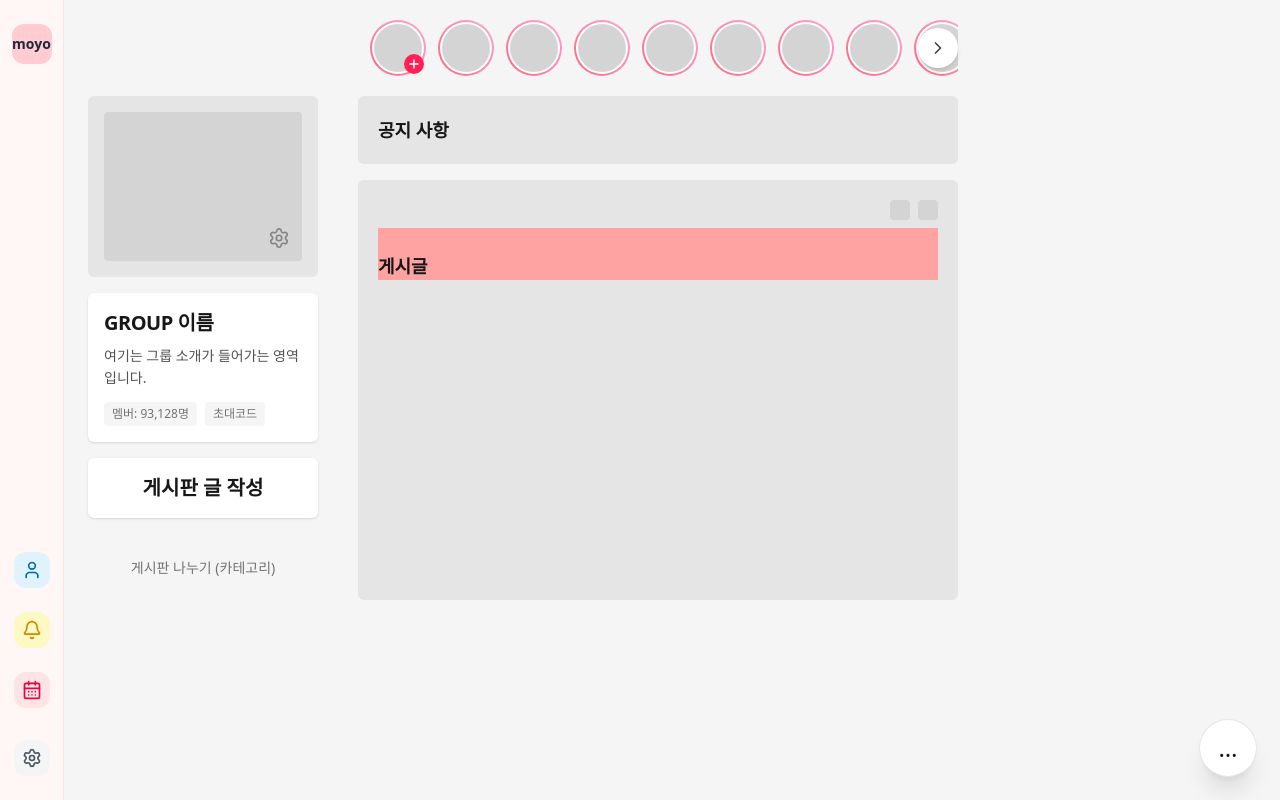
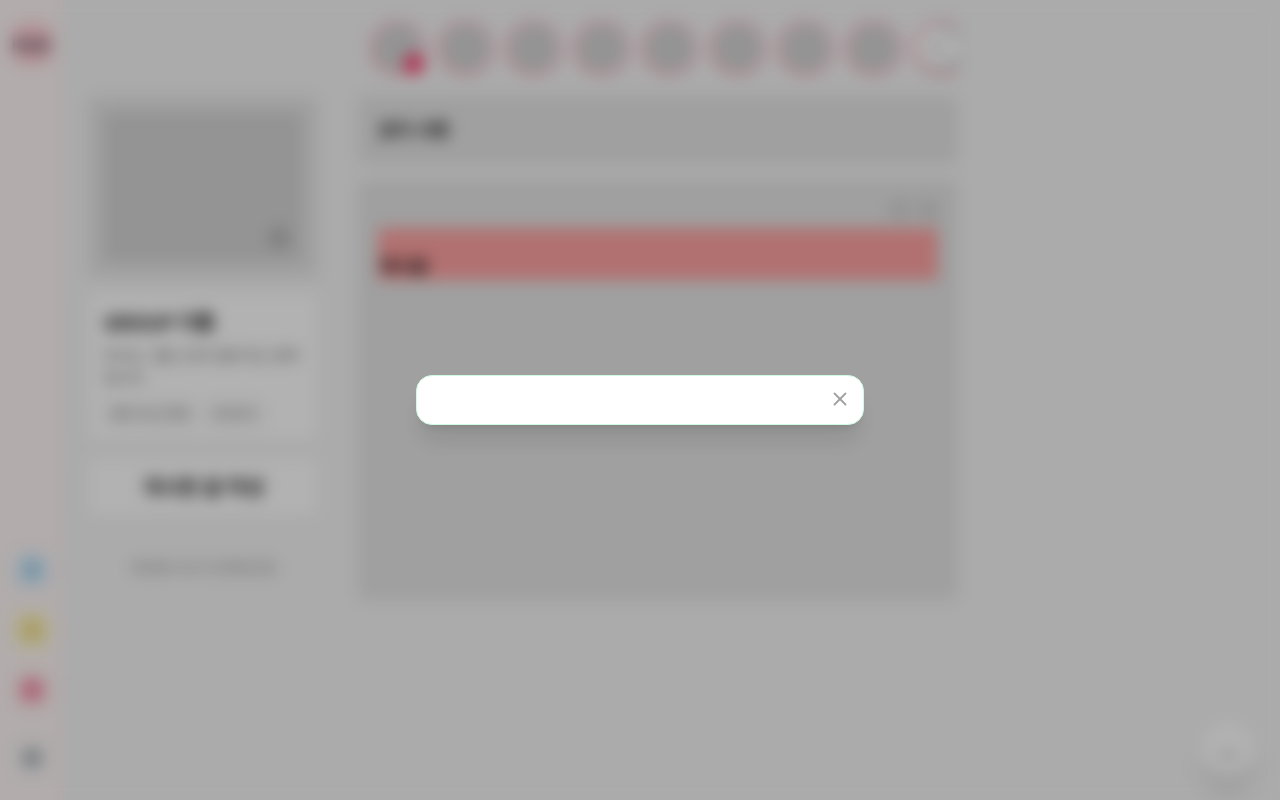
Before and after one commit to ssy330/Moyo_front, a React (Vite) app: page /groups in a window 1280 px wide. Both pictures are taken after a click on the button 414 px from the left and 64 px from the top of the page. Built offline with nearby package versions, Linux system fonts and the light colour scheme.

Commit message:
feat: add StoryPost

```diff
--- a/src/components/GroupsComponents/GroupsLeftPanel.tsx
+++ b/src/components/GroupsComponents/GroupsLeftPanel.tsx
@@ -6,6 +6,7 @@ import InviteCodeModal from "./InviteCodeModal";
 const GroupsLeftPanel = () => {
   const [openWriteModal, setOpenWriteModal] = useState(false);
   const [openInviteCode, setOpenInviteCode] = useState(false);
+
   return (
     <>
       {/* 왼쪽 패널 */}
@@ -43,14 +44,16 @@ const GroupsLeftPanel = () => {
             </button>
           </div>
         </div>
-        <div className="rounded-md bg-white p-4 shadow-sm text-center">
-          <button
-            className="flex-1 text-xl font-semibold cursor-pointer"
-            onClick={() => setOpenWriteModal(true)}
-          >
-            게시판 글 작성
-          </button>
+
+        {/* 게시판 글 작성 */}
+        <div
+          className="rounded-md bg-white p-4 shadow-sm text-center cursor-pointer"
+          onClick={() => setOpenWriteModal(true)}
+        >
+          <span className="flex-1 text-xl font-semibold">게시판 글 작성</span>
         </div>
+
+        {/* 카테고리 */}
         <div className="mt-3 rounded bg-neutral-100 p-6 text-center text-sm text-neutral-500">
           게시판 나누기 (카테고리)
         </div>
--- a/src/components/GroupsComponents/StoryCarousel.tsx
+++ b/src/components/GroupsComponents/StoryCarousel.tsx
@@ -1,7 +1,10 @@
 import { ChevronLeft, Plus, ChevronRight } from "lucide-react";
 import { useState } from "react";
+import StoryPost from "./StoryPost";
 
 const StoryCarousel = () => {
+  const [openStoryPost, setOpenStoryPost] = useState(false);
+
   const [slideIndex, setSlideIndex] = useState(0);
   const totalAvatars = 14; // 전체 스토리 개수 (예시)
   const perPage = 7; // 한 화면에 보여줄 개수 (예시)
@@ -38,7 +41,10 @@ const StoryCarousel = () => {
               <div className="h-full w-full rounded-full bg-white p-[2px] relative">
                 <div className="h-full w-full rounded-full bg-neutral-300" />
                 {/* + 버튼 */}
-                <button className="absolute bottom-0 right-0 h-5 w-5 flex items-center justify-center rounded-full bg-rose-500 text-white hover:bg-rose-600 transition">
+                <button
+                  className="absolute bottom-0 right-0 h-5 w-5 flex items-center justify-center rounded-full bg-rose-500 text-white hover:bg-rose-600 transition"
+                  onClick={() => setOpenStoryPost(true)}
+                >
                   <Plus size={14} strokeWidth={2.5} />
                 </button>
               </div>
@@ -67,6 +73,12 @@ const StoryCarousel = () => {
             <ChevronRight className="w-5 h-5 text-neutral-700" />
           </button>
         )}
+
+        {/* 스토리 작성 컴포넌트 */}
+        <StoryPost
+          isOpen={openStoryPost}
+          onClose={() => setOpenStoryPost(false)}
+        />
       </div>
     </>
   );
--- /dev/null
+++ b/src/components/GroupsComponents/StoryPost.tsx
@@ -0,0 +1,16 @@
+import CloseButton from "../CloseButton";
+import type { ModalProps } from "@/types/types";
+
+const StoryPost = ({ isOpen, onClose }: ModalProps) => {
+  if (!isOpen) return null;
+  return (
+    <div className="fixed inset-0 z-50 flex items-center justify-center bg-black/30 backdrop-blur-sm">
+      <div className="bg-white w-full max-w-md rounded-2xl shadow-xl p-6 relative animate-fadeIn border border-emerald-100">
+        {/* 닫기 버튼 */}
+        <CloseButton onClick={onClose} />
+      </div>
+    </div>
+  );
+};
+
+export default StoryPost;
```
